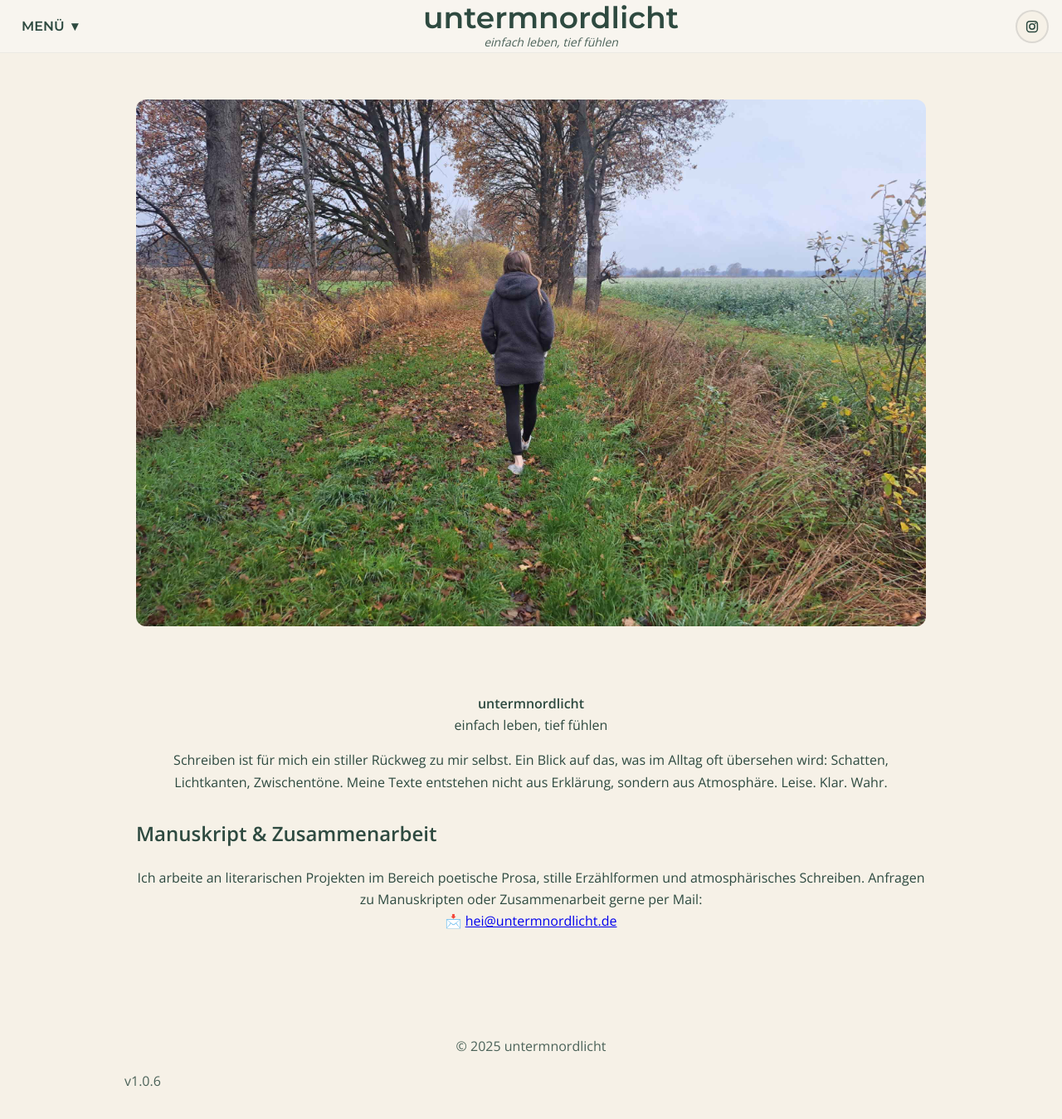
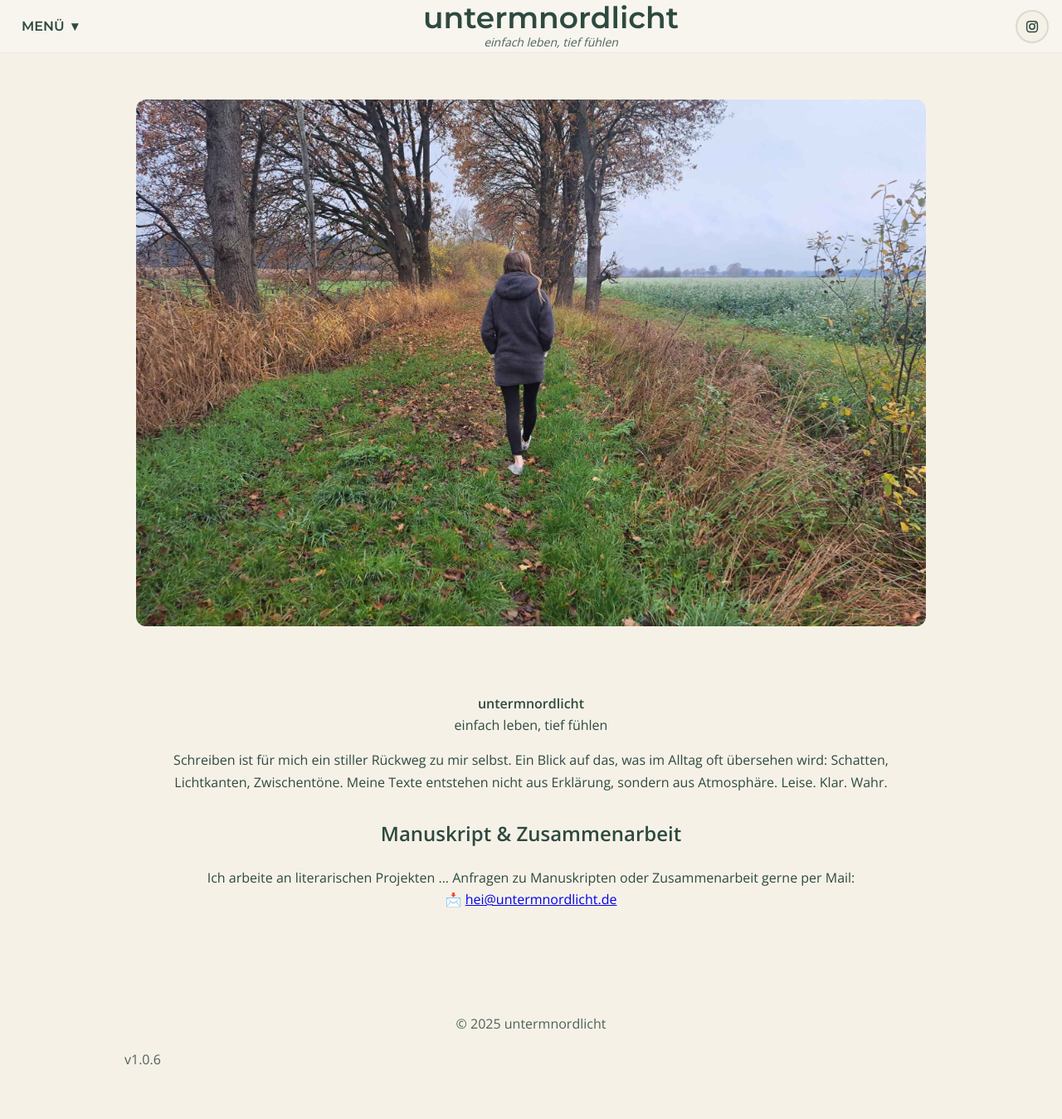
Before and after one commit to untermnordlicht/untermnordlicht, a Jekyll site: the page index.html, which Jekyll copies as it is, in a window 1280 px wide and 1380 px high. Shown: the top 1349 px of the window at 83% size. Built offline with Jekyll 4.4.1, drawn with Linux system fonts in a browser that asks for light colours.

Commit message:
Update index.html

```diff
--- a/index.html
+++ b/index.html
@@ -54,13 +54,12 @@
     Leise. Klar. Wahr.
   </p>
 
-  <h2 style="margin-top:1.8rem;">Manuskript &amp; Zusammenarbeit</h2>
-  <p>
-    Ich arbeite an literarischen Projekten im Bereich
-    poetische Prosa, stille Erzählformen und atmosphärisches Schreiben.
-    Anfragen zu Manuskripten oder Zusammenarbeit gerne per Mail:<br>
-    📩 <a href="mailto:hei@untermnordlicht.de">hei@untermnordlicht.de</a>
-  </p>
+  <h2 style="margin-top:1.8rem; text-align:center;">Manuskript &amp; Zusammenarbeit</h2>
+<p style="text-align:center;">
+  Ich arbeite an literarischen Projekten ...
+  Anfragen zu Manuskripten oder Zusammenarbeit gerne per Mail:<br>
+  📩 <a href="mailto:hei@untermnordlicht.de">hei@untermnordlicht.de</a>
+</p>
 </section>
 
 </main>
```
